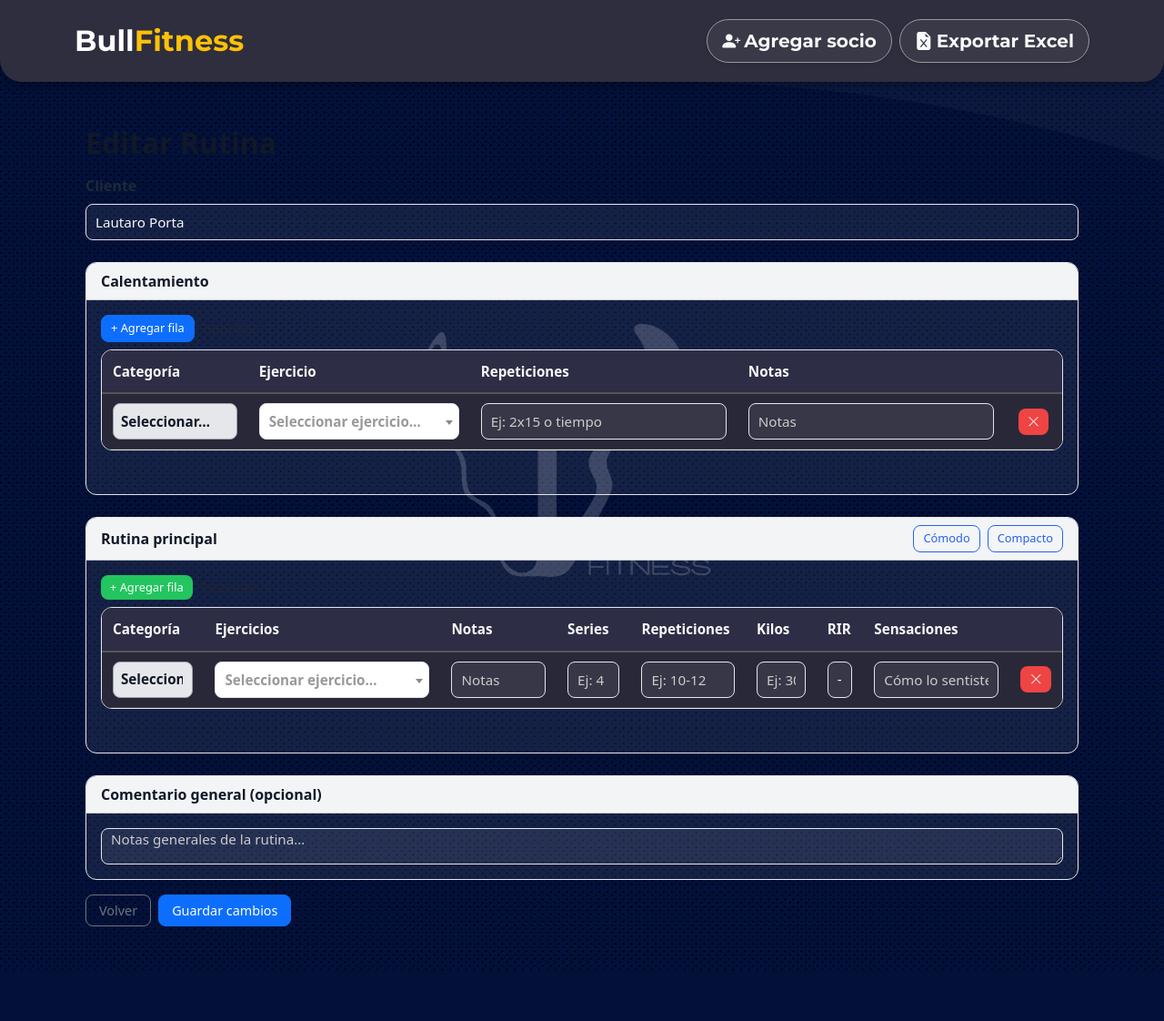
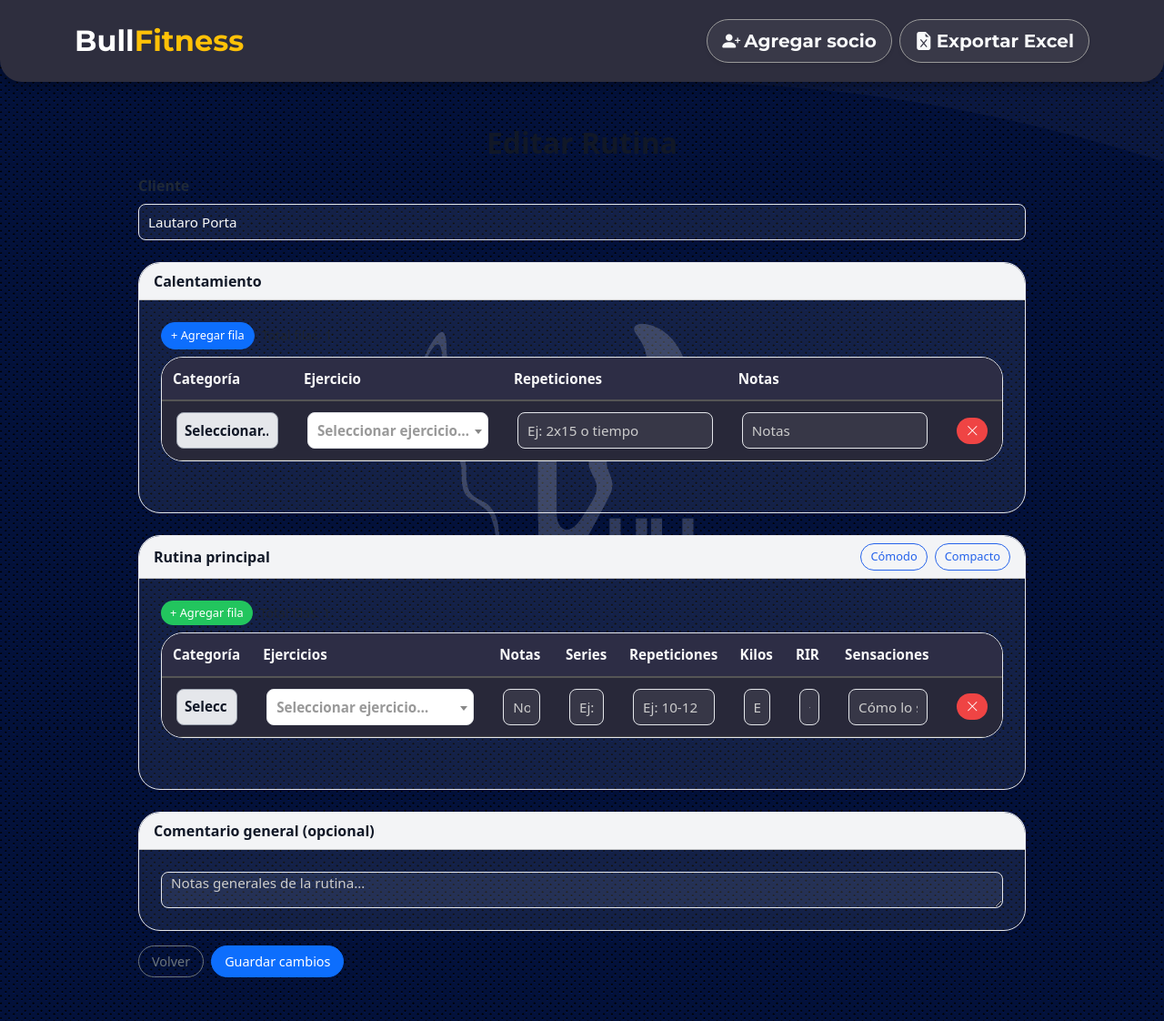
Before and after one commit to Lautap1578/Gymapp, a Django app: page /rutina/editar/23/ in a window 1280 px wide. Shown: the whole page at 91% size. Before the commit the page ends 1066 px from the top, so only its background shows below. Run offline with Django 4.2, Linux system fonts and the light colour scheme; data comes from the database, SQL or seed files in the repository; data that the repository does not hold is empty; some libraries are stand-ins or nearby versions.

Commit message:
Style edit routine layout

```diff
--- a/gymapp/templates/gymapp/editar_rutina.html
+++ b/gymapp/templates/gymapp/editar_rutina.html
@@ -3,8 +3,8 @@
 {% block title %}Editar Rutina{% endblock %}
 
 {% block content %}
-<div class="container my-4 rutina-form editar-rutinas" id="contenedor-calor">
-  <h2 class="mb-3">Editar Rutina</h2>
+<div class="container my-4 mx-auto rutina-form editar-rutinas" id="contenedor-calor" style="max-width:1000px;">
+  <h2 class="mb-3 text-center">Editar Rutina</h2>
 
   <form id="rutinaForm" method="post" action="">
     {% csrf_token %}
--- a/static/css/rutinas.css
+++ b/static/css/rutinas.css
@@ -15,11 +15,12 @@
   --accent: #2563eb;
   --accent-focus: rgba(37,99,235,.15);
   --danger: #dc2626;
-  --radius: 12px;
+  --radius: 1.5rem;
   --shadow: 0 6px 20px rgba(0,0,0,.08);
   --input-h: 40px;
   font-family: system-ui, -apple-system, "Segoe UI", Roboto, "Helvetica Neue", Arial;
   color: var(--text);
+  font-size: 1rem;
 }
 
 /* -------- Card look -------- */
@@ -62,7 +63,7 @@
   z-index: 2;
 }
 .editar-rutinas .table tbody td {
-  padding: 10px 12px;
+  padding: 0.75rem 1rem;
   border-bottom: 1px solid var(--border);
   vertical-align: middle;
 }
@@ -113,7 +114,7 @@
 
 /* -------- Botones -------- */
 .editar-rutinas .btn {
-  border-radius: 8px;
+  border-radius: 2rem;
   font-size: .9rem;
   padding: 6px 14px;
   transition: background .2s, transform .05s;
@@ -165,3 +166,8 @@
   border-color: var(--accent) !important;
   box-shadow: 0 0 0 3px var(--accent-focus) !important;
 }
+
+/* -------- Spacing helpers -------- */
+.editar-rutinas .card-body {
+  padding: 1.5rem;
+}
```
